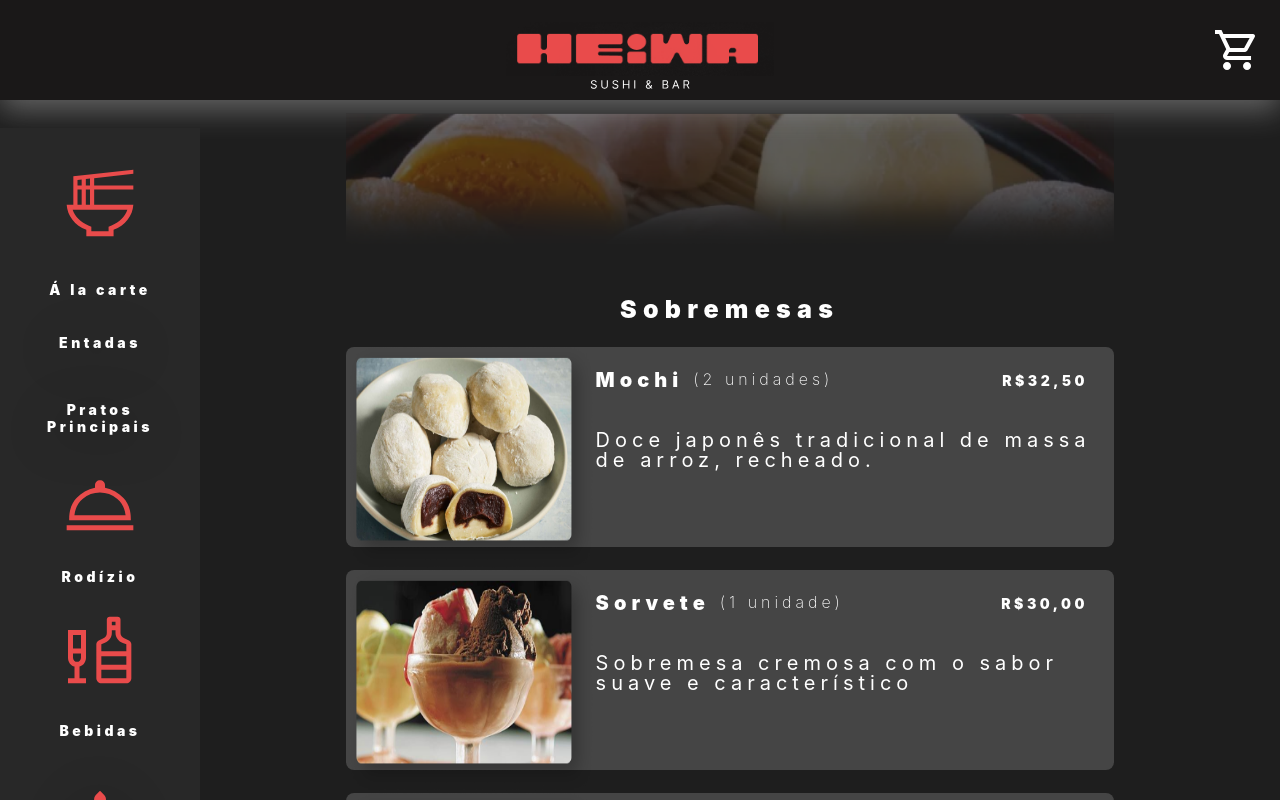
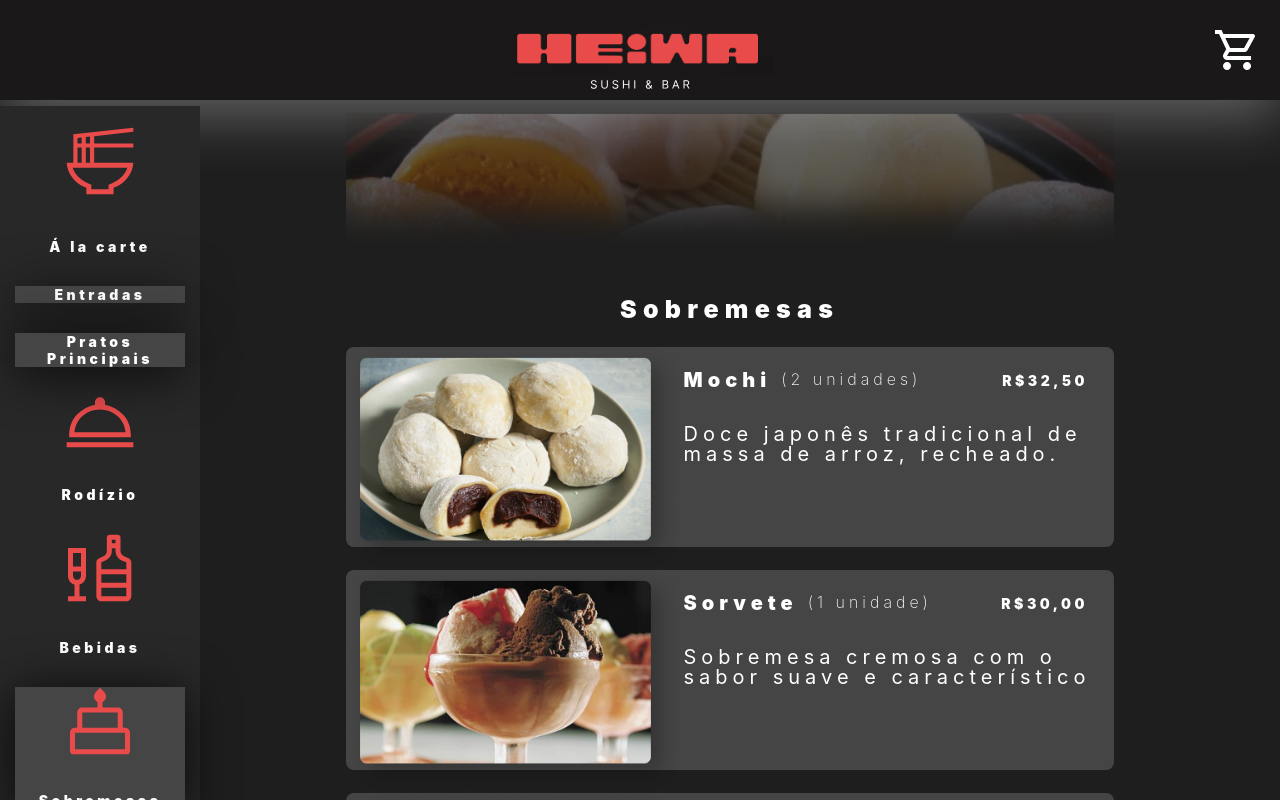
Before and after one commit to Hackathon-Vendas/Vendas, a Vue app: page /sobremesas in a window 1280 px wide. Both pictures are taken after a click on the button "Á la carte". Shown: the top 800 px of the page. Built offline with nearby package versions, Linux system fonts and the light colour scheme.

Commit message:
feat:Desenvolvendo  o menu #27

```diff
--- a/src/components/others/HeaderVue.vue
+++ b/src/components/others/HeaderVue.vue
@@ -20,8 +20,7 @@ header {
     margin: auto;
     background-color: #1a1818;
     position: static;
-    filter: drop-shadow(0px 10px 15px rgba(189, 188, 188, 0.438));
-    z-index: 100px;
+    filter: drop-shadow(0px 15px 29px rgba(189, 188, 188, 0.438));
 }
 
 .container {
--- a/src/components/others/MenuVue.vue
+++ b/src/components/others/MenuVue.vue
@@ -13,39 +13,39 @@ const showBebidas = ref(false);
       <ul>
         <li><button @click="showAlacarte = !showAlacarte"><img src="/public/logo-alacarte.svg">
             <p>Á la carte</p>
-          </button>
+          </button></li>
           <div v-if="showAlacarte">
             <ul>
               <li>
-                <RouterLink to="/entradas">Entadas</RouterLink>
+                <RouterLink to="/entradas">Entradas</RouterLink>
               </li>
               <li>
                 <RouterLink to="/principais">Pratos Principais</RouterLink>
               </li>
             </ul>
           </div>
-        </li>
+
         <li><button @click="showRodizio = !showRodizio"><img src="/public/logo-rodizio.svg">
             <p>Rodízio</p>
-          </button>
+          </button></li>
           <div v-if="showRodizio">
             <ul>
               <li>
-                <RouterLink to="/">Entadas</RouterLink>
+                <RouterLink to="/">Entradas</RouterLink>
               </li>
               <li>
                 <RouterLink to="/">Pratos Principais</RouterLink>
               </li>
             </ul>
           </div>
-        </li>
+
         <li><button @click="showBebidas = !showBebidas"><img src="/public/logo-bebida.svg">
             <p>Bebidas</p>
           </button></li>
         <div v-if="showBebidas">
           <ul>
             <li>
-              <RouterLink to="/nalcolicas">Não alcóolicas</RouterLink>
+              <RouterLink to="/nalcolicas" >Não alcóolicas</RouterLink>
             </li>
             <li>
               <RouterLink to="/alcolicas">Alcóolicas</RouterLink>
@@ -67,17 +67,16 @@ main {
   margin: auto;
   display: flex;
   position: static;
-}
+  }
 
 .sidebar {
   width: 200px;
-  top: 16%;
-  top: 9, 5vh;
+  /* top: 16%; */
+  top: 13.2vh;
   left: 0;
   background-color: rgba(40, 40, 40, 1);
-  padding-top: 20px;
   position: absolute;
-  z-index: 10;
+
 }
 
 .sidebar ul {
@@ -88,11 +87,12 @@ main {
 .sidebar ul li {
   padding: 15px;
   text-align: center;
+  transition: 0.7s;
+
 }
 
-.sidebar ul li a {
+.sidebar ul li a{
   text-decoration: none;
-  color: white;
   display: block;
   top: 354px;
   font-family: 'Inter', normal, sans-serif;
@@ -102,15 +102,16 @@ main {
   text-align: center;
   letter-spacing: 0.25em;
   color: #FFFFFF;
-  filter: drop-shadow(-1px 6.5px 25px rgba(0, 0, 0, 0.44));
-  margin-top: 20px;
+  filter: drop-shadow(-1px 6.5px 25px rgba(0, 0, 0, 0.84));
+  width: 100%;
+  background-color: rgba(69, 69, 69, 1) ;
 }
 
-.sidebar button {
+  button {
   width: 100%;
   background-color: rgba(40, 40, 40, 1);
   border: #333;
-  transition: 0.3s ease;
+  transition: all 0.1s ease;
 }
 
 
@@ -125,16 +126,21 @@ button p {
   margin-top: 0.3%;
 }
 
-button :hover  {
-  background-color: rgba(156, 156, 156, 1);
-}
-
 img{
   margin-bottom: 20%;
 }
+/*
+:hover button {
+  background-color: rgba(94, 94, 94, 1);
 
+}
+*/
+.sidebar li:hover{
+    border-right: rgba(156, 156, 156, 1) 3px solid;
 
-/* Group 24
+}
+/*
+Group 24
 
 position: absolute;
 width: 195px;
@@ -153,5 +159,24 @@ top: 663px;
 
 filter: drop-shadow(-1px 6.5px 25px rgba(0, 0, 0, 0.44));
 
+/* Group 54
+
+position: absolute;
+width: 195px;
+height: 195px;
+left: 0px;
+top: 120px;
+
+filter: drop-shadow(-1px 6.5px 25px rgba(0, 0, 0, 0.44));
+
+/* Group 72
+
+position: absolute;
+width: 1071px;
+height: 225px;
+left: 280px;
+top: 134px;
+
+
 */
 </style>
--- a/src/views/AlcolicasView.vue
+++ b/src/views/AlcolicasView.vue
@@ -77,7 +77,7 @@ main {
 }
 
 .drink-image {
-  width: 250px;
+  width: 350px;
   height: 230px;
   border-radius: 18px;
   margin-top: 19px;
--- a/src/views/EntradasView.vue
+++ b/src/views/EntradasView.vue
@@ -75,7 +75,7 @@ main {
 }
 
 .entries-image {
-  width: 250px;
+  width: 350px;
   height: 230px;
   border-radius: 18px;
   margin-top: 19px;
--- a/src/views/NalcolicasView.vue
+++ b/src/views/NalcolicasView.vue
@@ -74,7 +74,7 @@ main {
 }
 
 .drink-image {
-  width: 250px;
+  width: 250350pxpx;
   height: 230px;
   border-radius: 18px;
   margin-top: 19px;
--- a/src/views/SobremesasView.vue
+++ b/src/views/SobremesasView.vue
@@ -80,7 +80,7 @@ main {
 }
 
 .desserts-image {
-  width: 250px;
+  width: 350px;
   height: 230px;
   border-radius: 18px;
   margin-top: 19px;
```
